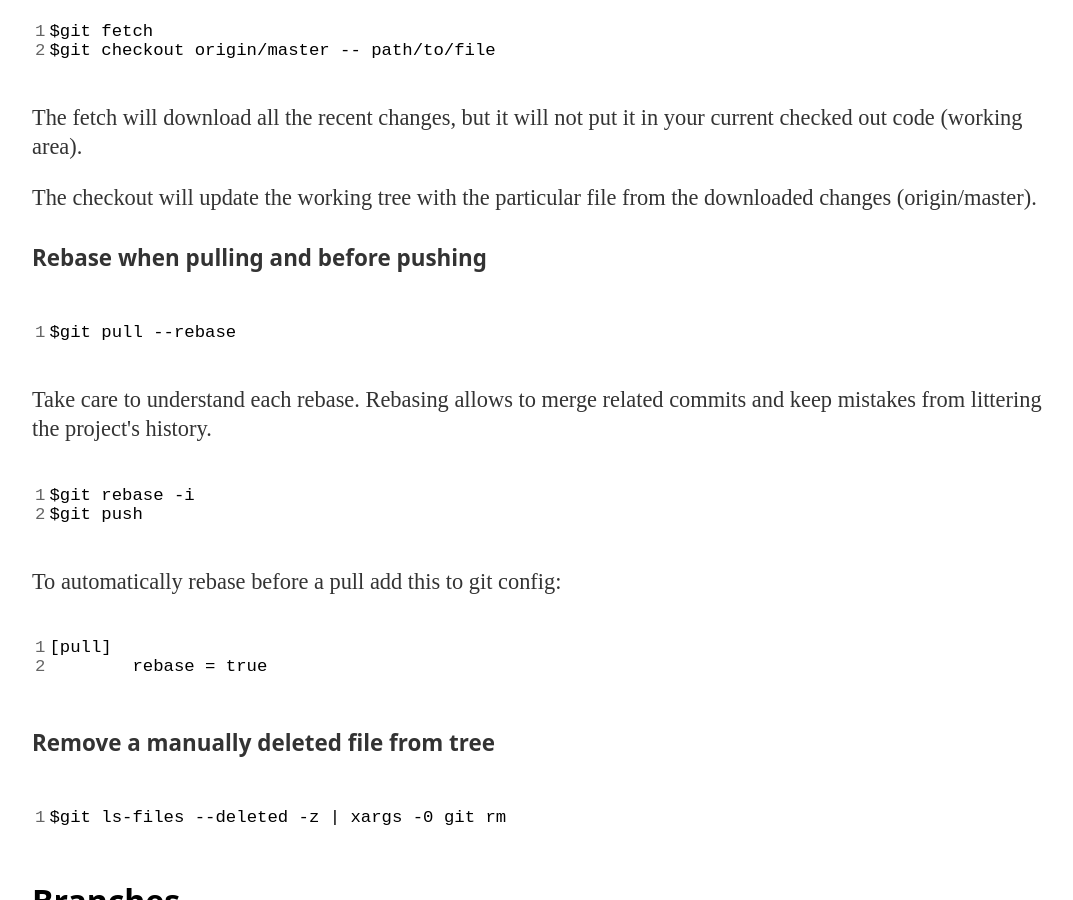
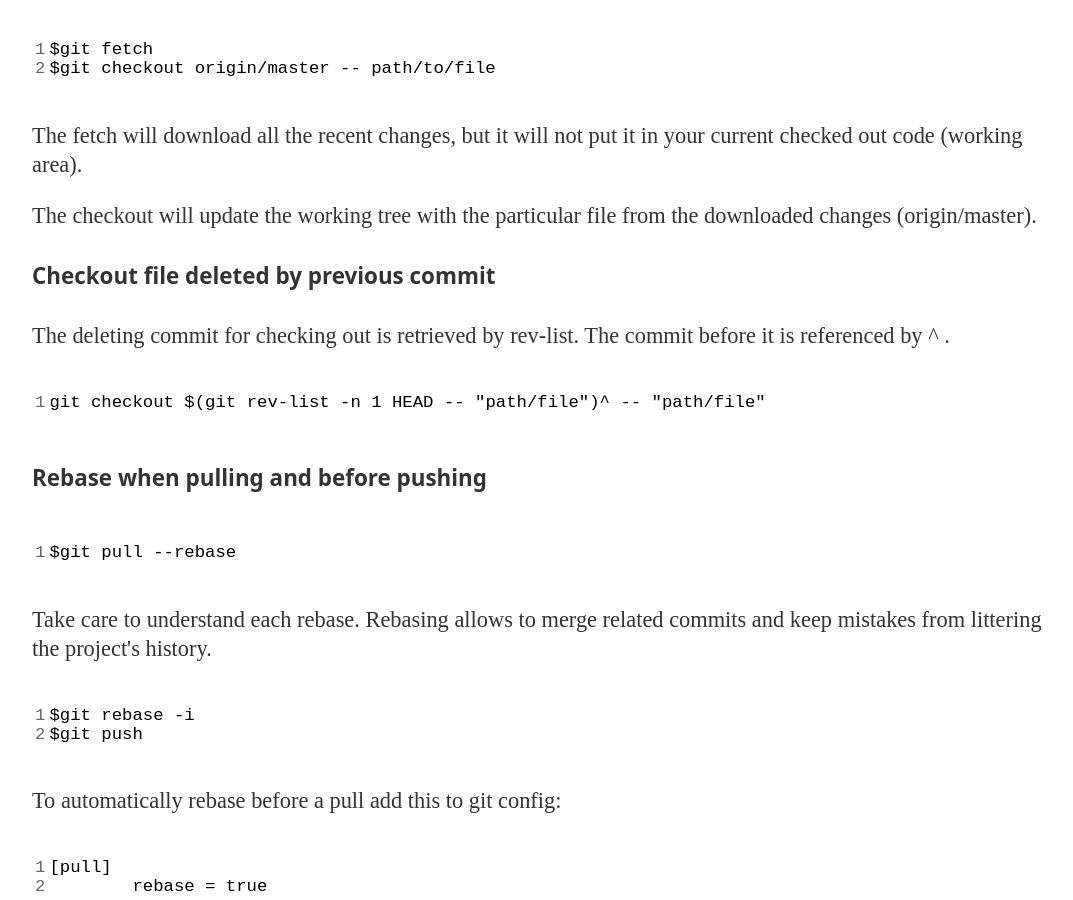
Before and after one commit to c0hen/c0hen, a Jekyll site: the page built from git-handbook.md, in a window 1280 px wide and 900 px high, scrolled down 3582 px. Shown: the whole window, without its empty margins (96-1169 px from the left). Built offline with Jekyll 4.4.1, drawn with Linux system fonts in a browser that asks for light colours; some of the changed text lies outside the part shown.

Commit message:
Add content

````diff
--- a/git-handbook.md
+++ b/git-handbook.md
@@ -125,6 +125,14 @@ $git checkout origin/master -- path/to/file
 The fetch will download all the recent changes, but it will not put it in your current checked out code (working area).
 
 The checkout will update the working tree with the particular file from the downloaded changes (origin/master).
+
+#### Checkout file deleted by previous commit
+
+The deleting commit for checking out is retrieved by rev-list. The commit before it is referenced by ^ .
+
+```sh
+git checkout $(git rev-list -n 1 HEAD -- "path/file")^ -- "path/file"
+```
 
 #### Rebase when pulling and before pushing
 
````
Also changed, not shown: images/favicon-152.png (added), images/favicon-16.png (added), images/favicon-32.png (added).
